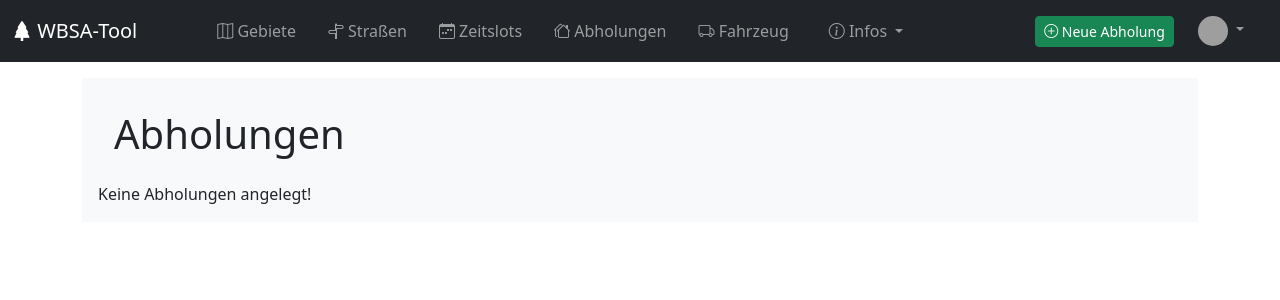
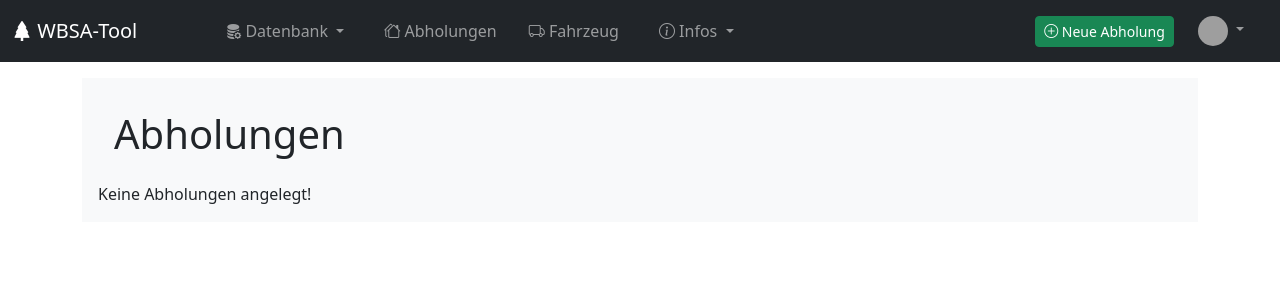
Before and after one commit to do9xe/WBSA-Tool, a Django app: page /appointment/list in a window 1280 px wide. Shown: the top 300 px of the page. Run offline with Django 3.2, Linux system fonts and the light colour scheme; the visitor is signed in with stand-in values (Sample User, id 1); data that the repository does not hold is empty; grey boxes are pictures that could not be loaded.

Commit message:
neues Menü und Auslastung der Zeiträume im dropdown

```diff
--- a/WBSAtool/frontend/templates/appointment/appointment_edit.html
+++ b/WBSAtool/frontend/templates/appointment/appointment_edit.html
@@ -80,7 +80,7 @@
                             <option value="None">-----</option>
                             {% for timeslot in timeslot_list %}
                             <option value="{{timeslot.id}}" {%if appointment.timeslot == timeslot %}selected{% elif timeslot.is_full %}disabled{%endif%} {% if not appointment and timeslot.is_full %}disabled{% endif %}>
-                                {{timeslot.date}}, {{timeslot.time_from|date:"H:i"}} bis {{timeslot.time_to|date:"H:i"}} {% if timeslot.is_full %} - AUSGEBUCHT!{% endif %}
+                                {{timeslot.date}}, {{timeslot.time_from|date:"H:i"}} bis {{timeslot.time_to|date:"H:i"}} - {% if timeslot.is_full %}AUSGEBUCHT!{% else %}Auslastung: {{ timeslot.appointment_count }}/{{ timeslot.appointment_max }}{% endif %}
                             </option>
                             {% endfor %}
                         </select>
--- a/WBSAtool/frontend/templates/base.html
+++ b/WBSAtool/frontend/templates/base.html
@@ -24,9 +24,18 @@
         <div class="collapse navbar-collapse" id="navbarCollapse">
     {% if user.is_authenticated %}
             <div class="navbar-nav">
-                {% if perms.backend.view_area %}<a href="{% url 'frontend:area_list' %}" class="nav-item nav-link px-3"><i class="bi bi-map"></i> Gebiete</a>{% endif %}
-                {% if perms.backend.view_street %}<a href="{% url 'frontend:street_list' %}" class="nav-item nav-link px-3"><i class="bi bi-signpost-split"></i> Straßen</a>{% endif %}
-                {% if perms.backend.view_timeslot %}<a href="{% url 'frontend:timeslot_list' %}" class="nav-item nav-link px-3"><i class="bi bi-calendar-week"></i> Zeitslots</a>{% endif %}
+                <li class="nav-item dropdown px-3">
+                    {% if perm.backend.view_area or perms.backend.view_street or perms.backend.view_timeslot %}
+                    <a class="nav-link dropdown-toggle" href="#" role="button" data-bs-toggle="dropdown" aria-expanded="false">
+                        <i class="bi bi-database-fill-gear"></i> Datenbank
+                    </a>
+                    <ul class="dropdown-menu">
+                        {% if perms.backend.view_area %}<a href="{% url 'frontend:area_list' %}" class="dropdown-item"><i class="bi bi-map"></i> Gebiete</a>{% endif %}
+                        {% if perms.backend.view_street %}<a href="{% url 'frontend:street_list' %}" class="dropdown-item"><i class="bi bi-signpost-split"></i> Straßen</a>{% endif %}
+                        {% if perms.backend.view_timeslot %}<a href="{% url 'frontend:timeslot_list' %}" class="dropdown-item"><i class="bi bi-calendar-week"></i> Zeitslots</a>{% endif %}
+                    </ul>
+                    {% endif %}
+                </li>
                 {% if perms.backend.view_appointment %}<a href="{% url 'frontend:appointment_list' %}" class="nav-item nav-link px-3"><i class="bi bi-houses"></i> Abholungen</a>{% endif %}
                 {% if perms.backend.change_appointment %}<a href="{% url 'frontend:collect_menu' %}" class="nav-item nav-link px-3"><i class="bi bi-truck"></i> Fahrzeug</a>{% endif %}
                 <li class="nav-item dropdown px-3">
```
